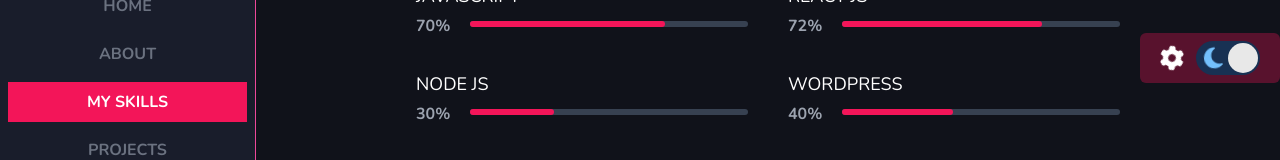
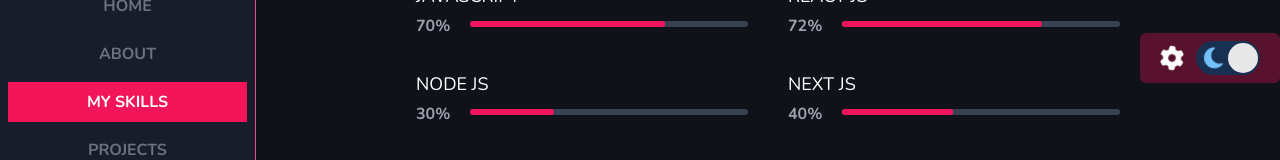
Before and after one commit to akash-khan-311/my-portfolio-nextjs, a Next.js app: page /skills in a window 1280 px wide. Shown: the part 362-522 px from the top of the page. Built offline with nearby package versions, Linux system fonts and the light colour scheme.

Commit message:
skill updated

```diff
--- a/src/app/skills/page.js
+++ b/src/app/skills/page.js
@@ -151,7 +151,7 @@ const MySkillsPage = () => {
               data-aos-easing="ease-in-out"
             >
               <div className="mb-1  font-medium dark:text-white uppercase text-lg">
-                wordpress
+                Next js
               </div>
 
               {/* Progress */}
```
